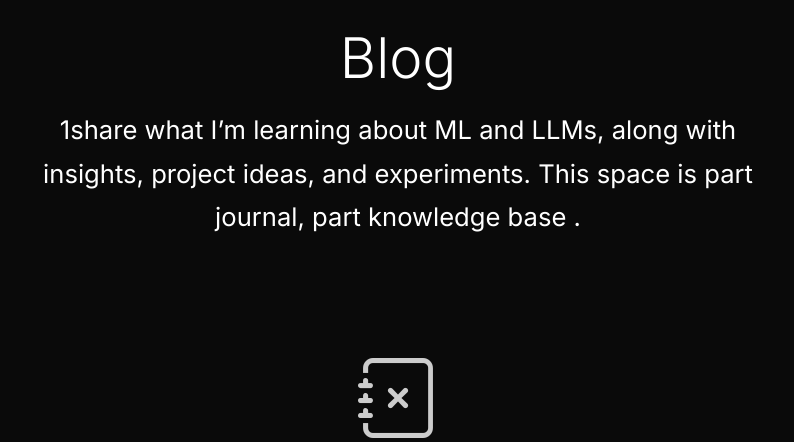
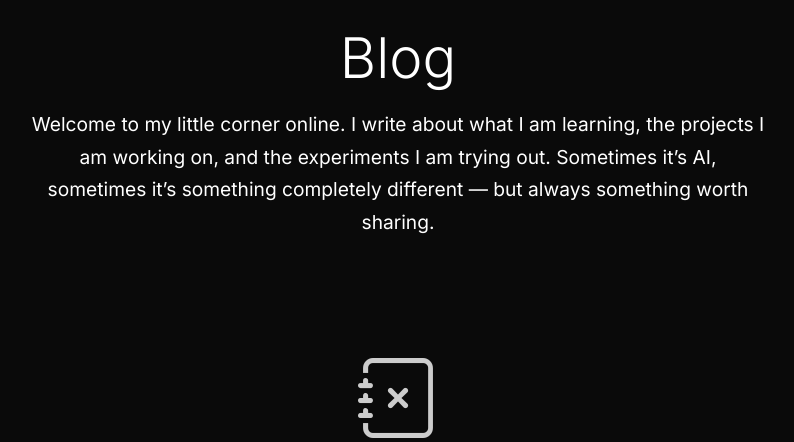
Before and after one commit to kennedy-ak/kennedy_akogo, a Django app: page /blog/ in a window 1280 px wide. Shown: the part 87-529 px from the top of the page, without its empty margins (242-1036 px from the left). Run offline with Django 5.2, Linux system fonts and the light colour scheme; data that the repository does not hold is empty; some libraries are stand-ins or nearby versions.

Commit message:
Update blog.html

```diff
--- a/portfolio/templates/portfolio/blog.html
+++ b/portfolio/templates/portfolio/blog.html
@@ -8,7 +8,10 @@
     <div class="row">
         <div class="col-lg-8 mx-auto text-center mb-5">
             <h1 class="display-4 mb-3">Blog</h1>
-            <p class="lead">1share what I’m learning about ML and LLMs, along with insights, project ideas, and experiments. This space is part journal, part knowledge base .</p>
+<p>
+  Welcome to my little corner online. I write about what I am learning, the projects I am working on, and the experiments I am trying out. Sometimes it’s AI, sometimes it’s something completely different — but always something worth sharing.
+</p>
+
         </div>
     </div>
 
```
